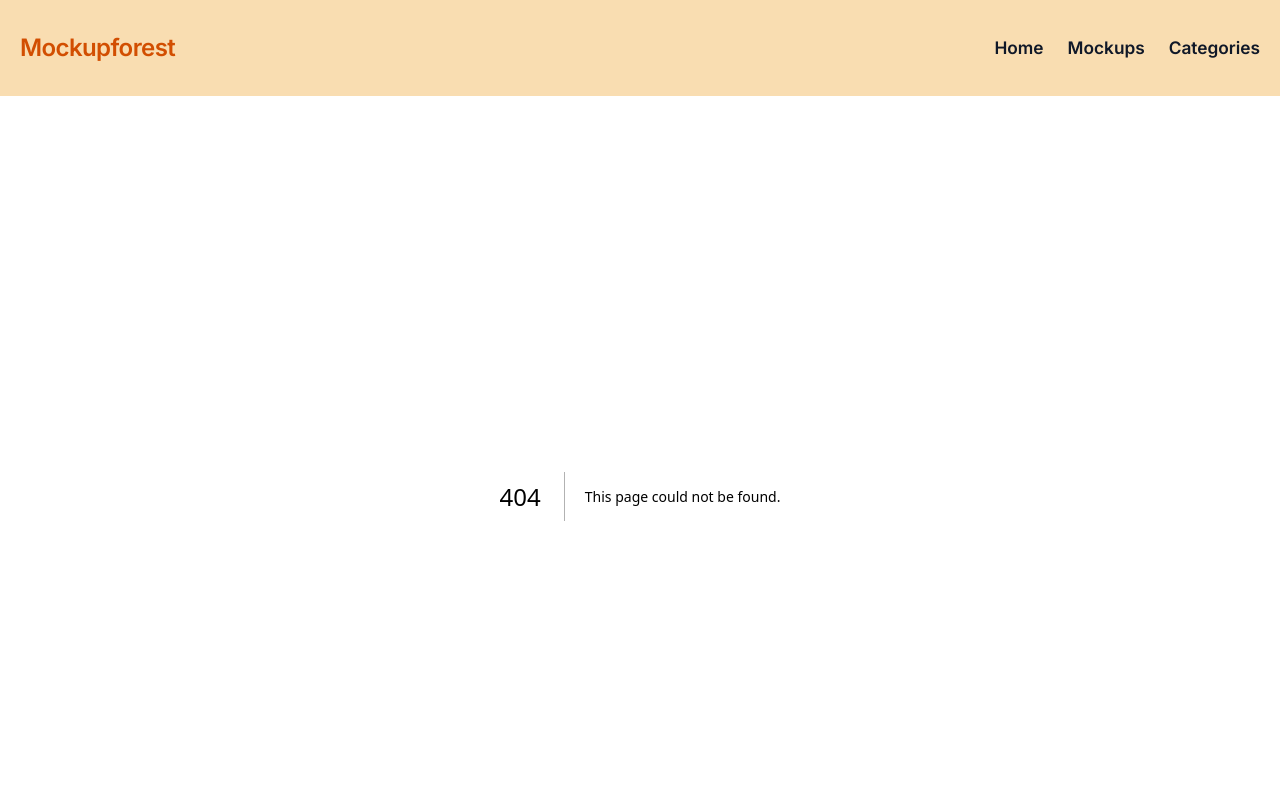
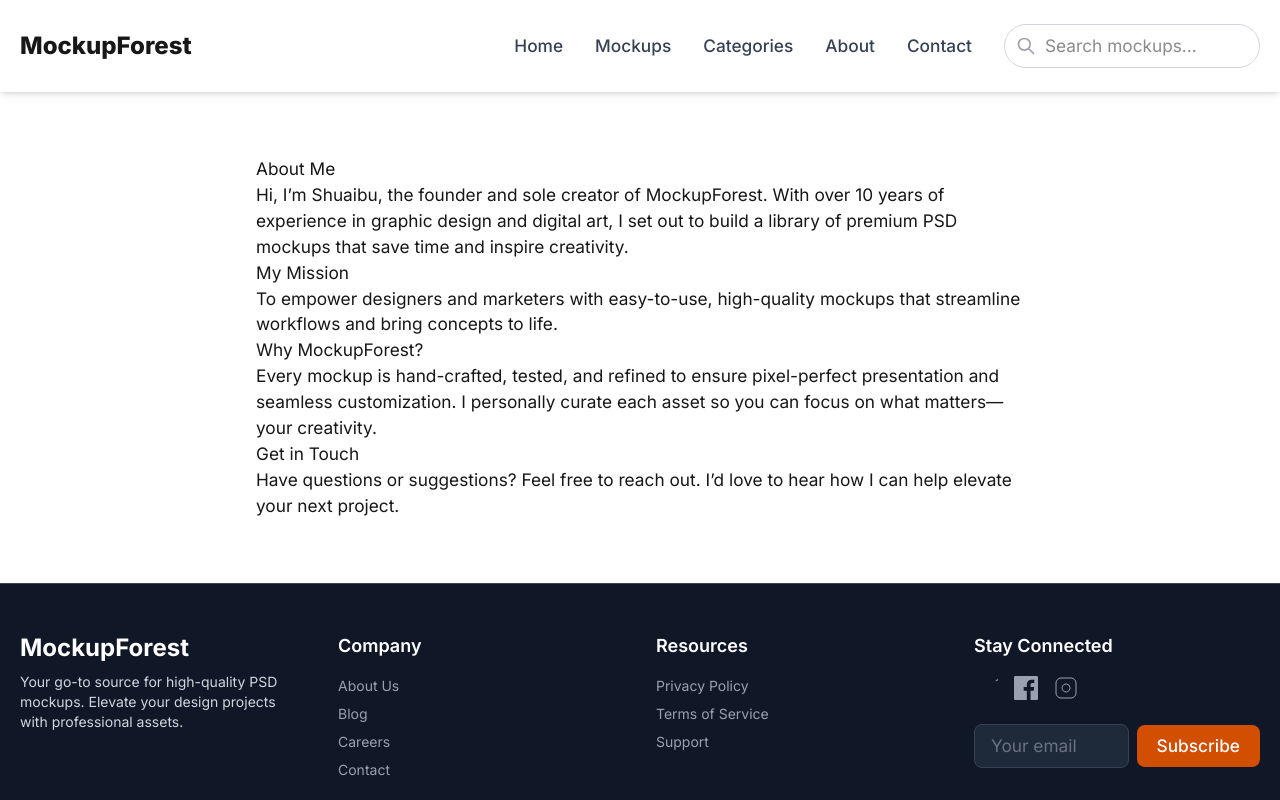
Before and after one commit to uthmansy/mockupforest, a Next.js app: page /about in a window 1280 px wide. Before the commit this address had no page. Shown: the top 800 px of the page. Built offline with nearby package versions, Linux system fonts and the light colour scheme.

Commit message:
added cat listing page

```diff
--- /dev/null
+++ b/src/app/about/page.tsx
@@ -0,0 +1,43 @@
+import Container from "@/components/Container";
+import { Metadata } from "next";
+
+export const metadata: Metadata = {
+  title: "About Me – MockupForest",
+  description:
+    "I’m a solo designer behind MockupForest, crafting premium PSD mockups to help you elevate your projects.",
+};
+
+export default function AboutPage() {
+  return (
+    <>
+      <Container>
+        <main className="max-w-3xl mx-auto py-16 prose prose-neutral">
+          <h1>About Me</h1>
+          <p>
+            Hi, I’m Shuaibu, the founder and sole creator of MockupForest. With
+            over 10 years of experience in graphic design and digital art, I set
+            out to build a library of premium PSD mockups that save time and
+            inspire creativity.
+          </p>
+          <h2>My Mission</h2>
+          <p>
+            To empower designers and marketers with easy-to-use, high-quality
+            mockups that streamline workflows and bring concepts to life.
+          </p>
+          <h2>Why MockupForest?</h2>
+          <p>
+            Every mockup is hand-crafted, tested, and refined to ensure
+            pixel-perfect presentation and seamless customization. I personally
+            curate each asset so you can focus on what matters—your creativity.
+          </p>
+          <h2>Get in Touch</h2>
+          <p>
+            Have questions or suggestions? Feel free to{" "}
+            <a href="/contact">reach out</a>. I’d love to hear how I can help
+            elevate your next project.
+          </p>
+        </main>
+      </Container>
+    </>
+  );
+}
--- /dev/null
+++ b/src/app/categories/page.tsx
@@ -0,0 +1,24 @@
+import CategoriesList from "@/components/CategoriesList";
+import Container from "@/components/Container";
+import { Metadata } from "next";
+
+export const metadata: Metadata = {
+  title: "Categories",
+  description: "Browse mockup categories",
+};
+
+export default function CategoryIndexPage() {
+  return (
+    <main className="py-24">
+      <Container>
+        <div className="max-w-max mx-auto">
+          <h1 className="text-3xl font-bold text-gray-900 mb-6 text-center">
+            Categories
+          </h1>
+          {/* Horizontal list of categories */}
+          <CategoriesList />
+        </div>
+      </Container>
+    </main>
+  );
+}
--- a/src/app/page.tsx
+++ b/src/app/page.tsx
@@ -25,7 +25,7 @@ export default function Home({
 
           {/* Search Bar */}
           <div className="max-w-2xl mx-auto mt-8">
-            <div className="flex items-center rounded-2xl border border-gray-300 bg-white px-4 py-3 shadow-md focus-within:ring-2 focus-within:ring-primary">
+            <div className="flex items-center rounded-3xl border border-gray-300 bg-white px-4 py-3 shadow-md focus-within:ring-2 focus-within:ring-primary">
               <Search className="text-gray-400 w-5 h-5 mr-3" />
               <input
                 type="text"
--- a/src/components/Header.tsx
+++ b/src/components/Header.tsx
@@ -5,95 +5,138 @@ import { useState } from "react";
 import { Menu, X } from "lucide-react";
 import Container from "./Container";
 
+const NAV_ITEMS = [
+  { label: "Home", href: "/" },
+  { label: "Mockups", href: "/mockups" },
+  { label: "Categories", href: "/categories" },
+  { label: "About", href: "/about" },
+  { label: "Contact", href: "/contact" },
+];
+
 export default function Header() {
-  const [mobileMenuOpen, setMobileMenuOpen] = useState(false);
+  const [menuOpen, setMenuOpen] = useState(false);
 
   return (
-    <header className="bg-secondary-bg sticky top-0 z-50">
+    <header className="sticky top-0 z-50 bg-white shadow-md">
       <Container>
-        <div className="flex items-center justify-between py-8">
+        <div className="flex items-center justify-between py-6">
           {/* Logo */}
-          <Link
-            href="/"
-            className="text-2xl text-primary font-semibold tracking-tight"
-            onClick={() => setMobileMenuOpen(false)}
-          >
-            Mockupforest
+          <Link href="/" onClick={() => setMenuOpen(false)}>
+            <span className="text-2xl font-extrabold text-gradient bg-clip-text">
+              MockupForest
+            </span>
           </Link>
 
-          {/* Desktop Nav */}
-          <nav className="hidden md:flex items-center space-x-6 text-gray-900 font-semibold">
-            <NavLink href="/">Home</NavLink>
-            <NavLink href="/mockups">Mockups</NavLink>
-            <NavLink href="/categories">Categories</NavLink>
-          </nav>
+          {/* Desktop Nav & Search */}
+          <div className="hidden lg:flex items-center space-x-8">
+            <nav className="flex items-center space-x-8">
+              {NAV_ITEMS.map((item) => (
+                <Link
+                  key={item.href}
+                  href={item.href}
+                  className="relative group font-medium text-gray-700 hover:text-gray-900 transition-colors"
+                >
+                  {item.label}
+                  <span className="absolute left-0 -bottom-1 w-0 h-0.5 bg-primary group-hover:w-full transition-all"></span>
+                </Link>
+              ))}
+            </nav>
+            <div className="relative">
+              <input
+                type="text"
+                placeholder="Search mockups..."
+                className="pl-10 pr-4 py-2 w-64 rounded-full border border-gray-300 focus:outline-none focus:ring-2 focus:ring-primary"
+              />
+              <span className="absolute left-3 top-1/2 transform -translate-y-1/2 text-gray-400">
+                <svg
+                  xmlns="http://www.w3.org/2000/svg"
+                  className="h-5 w-5"
+                  fill="none"
+                  viewBox="0 0 24 24"
+                  stroke="currentColor"
+                >
+                  <path
+                    strokeLinecap="round"
+                    strokeLinejoin="round"
+                    strokeWidth={2}
+                    d="M21 21l-6-6m2-5a7 7 0 11-14 0 7 7 0 0114 0z"
+                  />
+                </svg>
+              </span>
+            </div>
+          </div>
 
           {/* Mobile Menu Button */}
           <button
-            className="md:hidden p-2 rounded-md text-gray-700 hover:bg-gray-100 focus:outline-none transition"
-            onClick={() => setMobileMenuOpen(!mobileMenuOpen)}
+            className="lg:hidden p-2 rounded-md text-gray-700 hover:bg-gray-100 transition"
+            onClick={() => setMenuOpen(true)}
             aria-label="Toggle menu"
           >
-            {mobileMenuOpen ? (
-              <X className="h-6 w-6" />
-            ) : (
-              <Menu className="h-6 w-6" />
-            )}
+            <Menu className="h-6 w-6" />
           </button>
         </div>
       </Container>
 
-      {/* Mobile Menu */}
-      {mobileMenuOpen && (
-        <div className="md:hidden bg-white border-t animate-slide-down">
-          <div className="p-4 space-y-3">
-            <MobileNavLink href="/" onClick={() => setMobileMenuOpen(false)}>
-              Home
-            </MobileNavLink>
-            <MobileNavLink
-              href="/mockups"
-              onClick={() => setMobileMenuOpen(false)}
+      {/* Mobile Fullscreen Menu */}
+      {menuOpen && (
+        <div className="fixed inset-0 bg-gray-900 bg-opacity-95 backdrop-blur-md z-50 flex flex-col animate-fade-in">
+          <div className="flex items-center justify-between p-6">
+            <Link href="/" onClick={() => setMenuOpen(false)}>
+              <span className="text-2xl font-extrabold text-white">
+                MockupForest
+              </span>
+            </Link>
+            <button
+              className="p-2 text-white hover:text-gray-200 transition"
+              onClick={() => setMenuOpen(false)}
+              aria-label="Close menu"
             >
-              Mockups
-            </MobileNavLink>
-            <MobileNavLink
-              href="/categories"
-              onClick={() => setMobileMenuOpen(false)}
-            >
-              Categories
-            </MobileNavLink>
+              <X className="h-6 w-6" />
+            </button>
           </div>
+          {/* Mobile Search */}
+          <div className="px-6 mb-6">
+            <div className="relative">
+              <input
+                type="text"
+                placeholder="Search mockups..."
+                className="pl-10 pr-4 py-2 w-full rounded-full border border-gray-700 bg-gray-800 text-white focus:outline-none focus:ring-2 focus:ring-primary"
+                onClick={() => {
+                  /* keep open */
+                }}
+              />
+              <span className="absolute left-3 top-1/2 transform -translate-y-1/2 text-gray-500">
+                <svg
+                  xmlns="http://www.w3.org/2000/svg"
+                  className="h-5 w-5"
+                  fill="none"
+                  viewBox="0 0 24 24"
+                  stroke="currentColor"
+                >
+                  <path
+                    strokeLinecap="round"
+                    strokeLinejoin="round"
+                    strokeWidth={2}
+                    d="M21 21l-6-6m2-5a7 7 0 11-14 0 7 7 0 0114 0z"
+                  />
+                </svg>
+              </span>
+            </div>
+          </div>
+          <nav className="flex flex-col items-center justify-center flex-1 space-y-6">
+            {NAV_ITEMS.map((item) => (
+              <Link
+                key={item.href}
+                href={item.href}
+                onClick={() => setMenuOpen(false)}
+                className="text-2xl font-semibold text-white hover:text-primary transition-colors"
+              >
+                {item.label}
+              </Link>
+            ))}
+          </nav>
         </div>
       )}
     </header>
   );
 }
-
-interface NavLinkProps {
-  href: string;
-  children: React.ReactNode;
-}
-
-function NavLink({ href, children }: NavLinkProps) {
-  return (
-    <Link href={href} className="hover:text-blue-600 transition-colors">
-      {children}
-    </Link>
-  );
-}
-
-interface MobileNavLinkProps extends NavLinkProps {
-  onClick: () => void;
-}
-
-function MobileNavLink({ href, children, onClick }: MobileNavLinkProps) {
-  return (
-    <Link
-      href={href}
-      className="block py-2 px-3 rounded-md text-gray-700 hover:bg-gray-100 transition"
-      onClick={onClick}
-    >
-      {children}
-    </Link>
-  );
-}
```
